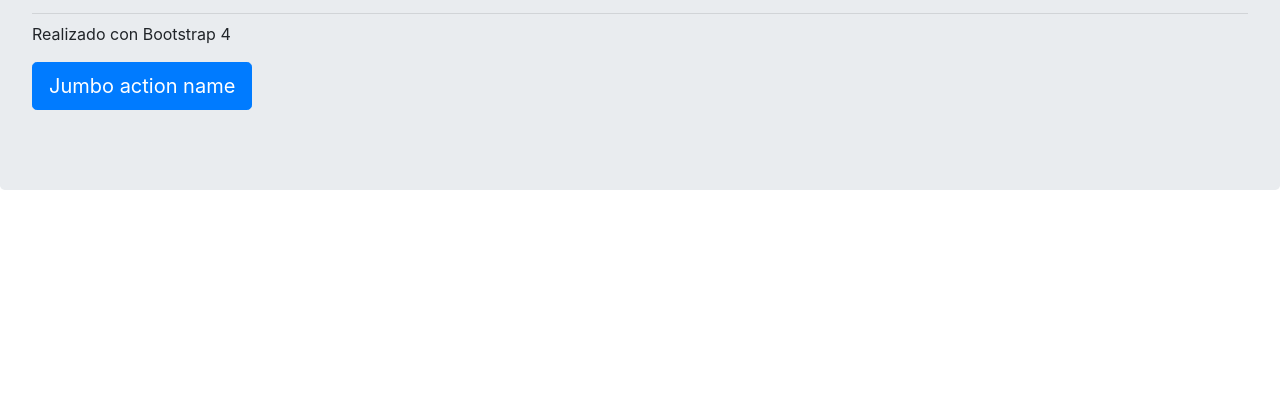
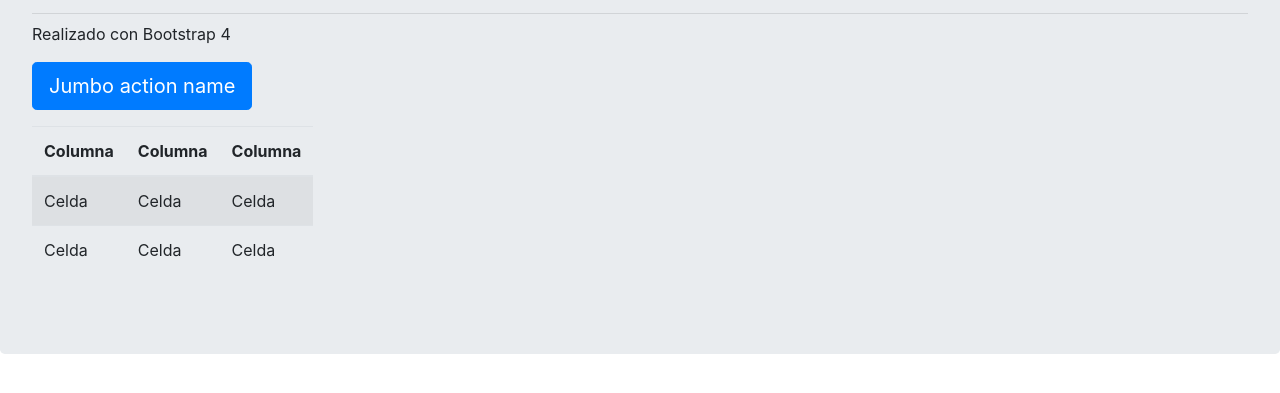
Before and after one commit to ldmoral1987/ed-ejemplo2, a plain HTML site: page index.html in a window 1280 px wide. Shown: the part 191-584 px from the top of the page. Drawn offline with nearby package versions, Linux system fonts and the light colour scheme.

Commit message:
Se añade una tabla

```diff
--- a/index.html
+++ b/index.html
@@ -18,6 +18,28 @@
           <p class="lead">
               <a class="btn btn-primary btn-lg" href="Jumbo action link" role="button">Jumbo action name</a>
           </p>
+
+          <table class="table table-striped table-inverse table-responsive">
+            <thead class="thead-inverse">
+              <tr>
+                <th>Columna</th>
+                <th>Columna</th>
+                <th>Columna</th>
+              </tr>
+              </thead>
+              <tbody>
+                <tr>
+                  <td scope="row">Celda</td>
+                  <td>Celda</td>
+                  <td>Celda</td>
+                </tr>
+                <tr>
+                  <td scope="row">Celda</td>
+                  <td>Celda</td>
+                  <td>Celda</td>
+                </tr>
+              </tbody>
+          </table>
       </div>
     <!-- Optional JavaScript -->
     <!-- jQuery first, then Popper.js, then Bootstrap JS -->
```
